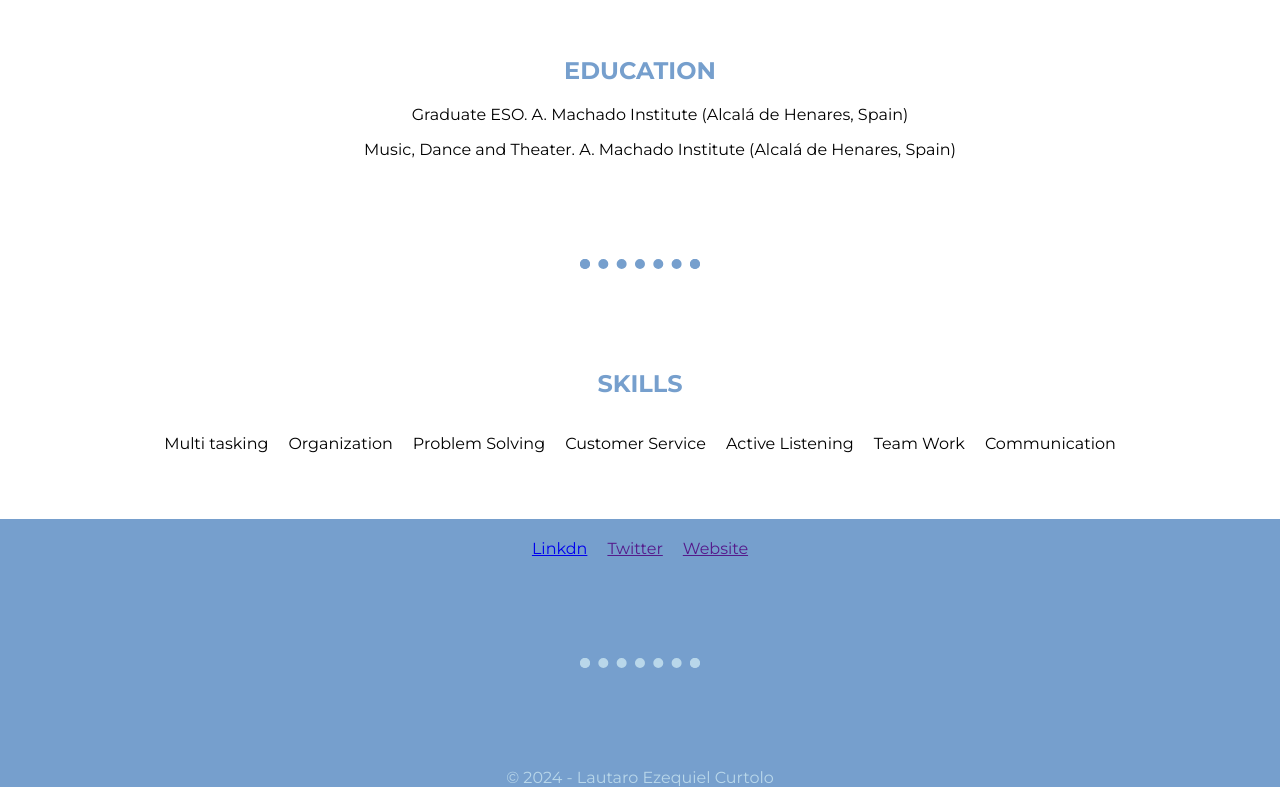
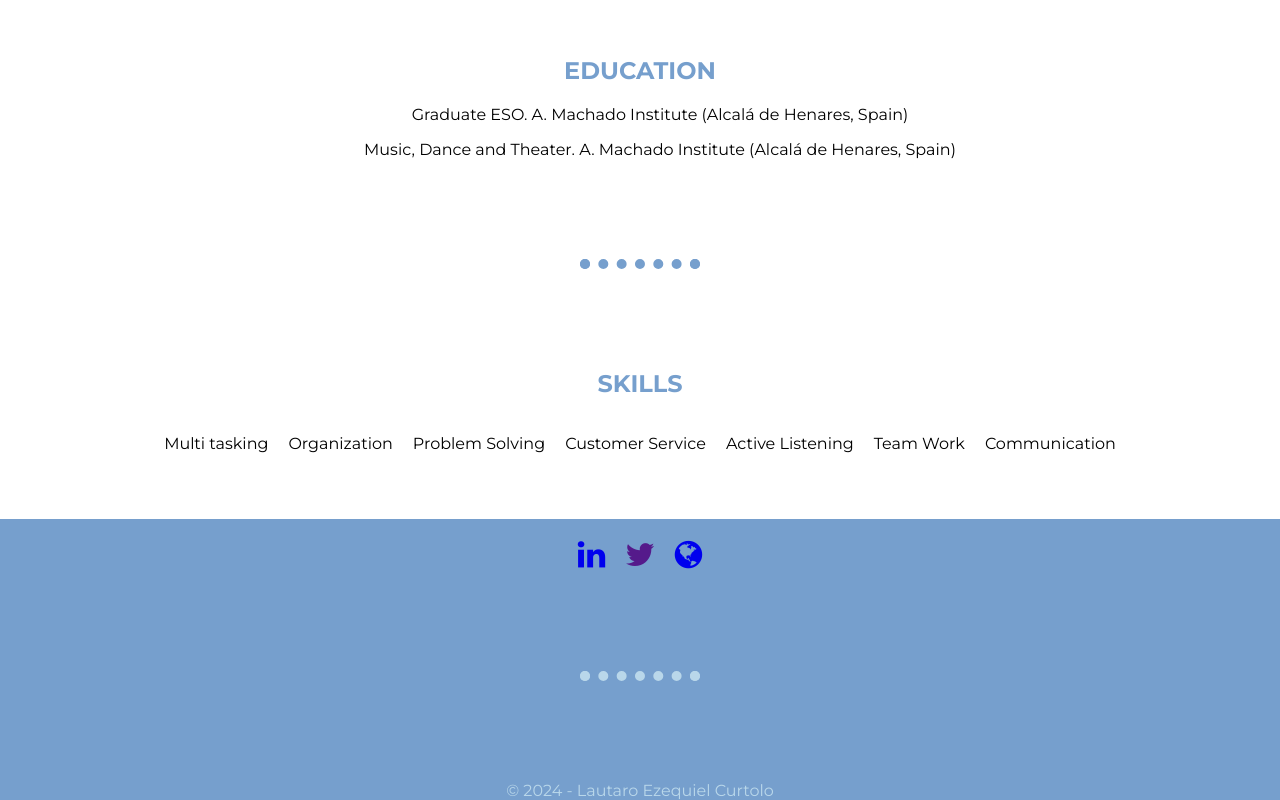
Before and after one commit to Esnaker/LautaroPortfolio, a plain HTML site: page Links/My Resume/index.html in a window 1280 px wide. Shown: the part 1457-2257 px from the top of the page. Drawn offline with Linux system fonts and the light colour scheme.

Commit message:
Update index.html

```diff
--- a/Links/My Resume/index.html
+++ b/Links/My Resume/index.html
@@ -17,7 +17,7 @@
 <body>
     <!---NAVBAR--->
     <div class="topnav">
-        <a class="active" href="/1 Capstone Project/My Website/index.html"><i class="fa fa-fw fa-home"></i> Home</a>
+        <a class="active" href="../../index.html"><i class="fa fa-fw fa-home"></i> Home</a>
         <a href="mailto:“lautarocurtolo92@gmail.com”"><i class="fa fa-fw fa-envelope"></i> Contact</a>
     </div>
     <!---TOP-CONTAINER--->
@@ -171,9 +171,9 @@
     <!---BOTTOM--->
     <section class="foots">
     <div class="footer">
-        <a href="https://www.linkedin.com/in/lautaro-curtolo-169635174/">Linkdn</a>
-        <a href="">Twitter</a>
-        <a href="">Website</a>
+        <a href="https://www.linkedin.com/in/lautaro-curtolo-169635174/"><i class="fa fa-linkedin fa-2x"></i></a>
+        <a href=""><i class="fa fa-twitter fa-2x" aria-hidden="true"></i></a>
+        <a href="../../index.html"><i class="fa fa-globe fa-2x" aria-hidden="true"></i></a>
     </div>
     <hr class="border" id="borders"/>
 <footer>© 2024 - Lautaro Ezequiel Curtolo</footer>
```
